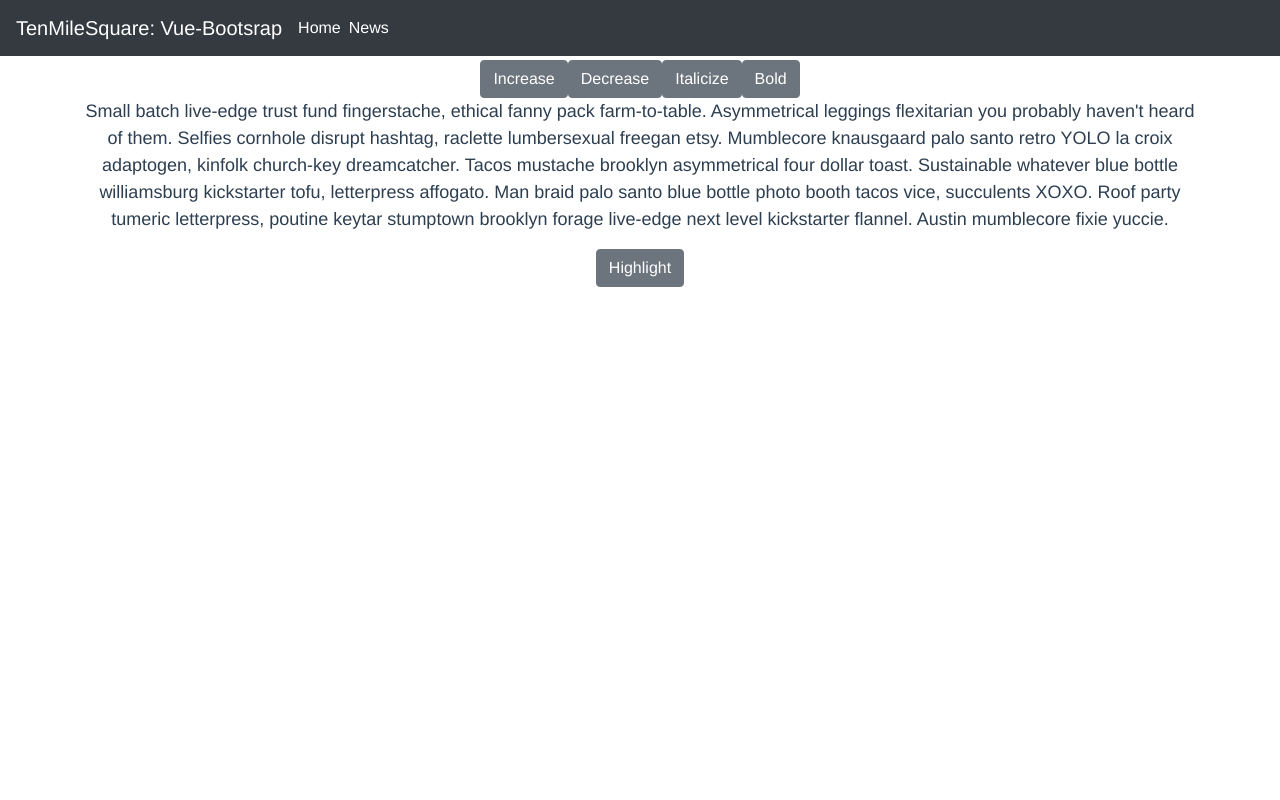
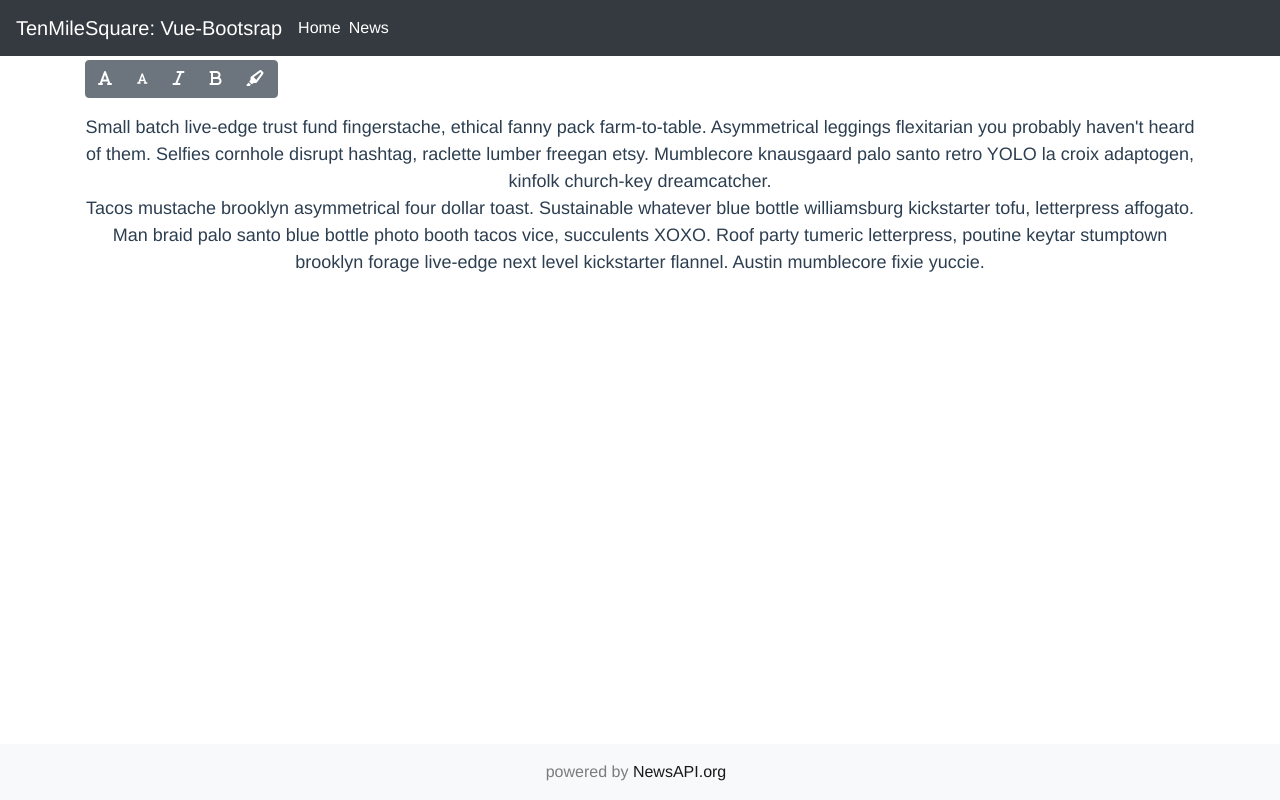
Before and after one commit to lee025/TMS-Vue, a Vue app: page /#/home in a window 1280 px wide. Built offline with nearby package versions, Linux system fonts and the light colour scheme.

Commit message:
/Home Font Editor Icons (Font-Awesome), Footer (NewsAPI Attribution)

```diff
--- a/index.html
+++ b/index.html
@@ -7,6 +7,7 @@
 
     <link rel="stylesheet" href="https://fonts.googleapis.com/css?family=Roboto:300,400,500,700,400italic|Material+Icons">
     <link rel="stylesheet" href="https://cdnjs.cloudflare.com/ajax/libs/font-awesome/4.7.0/css/font-awesome.css" />
+    <script src="https://kit.fontawesome.com/7363cc9ae5.js" crossorigin="anonymous"></script>
 
     <title>TenMileSquare-Vue</title>
   </head>
--- a/src/App.vue
+++ b/src/App.vue
@@ -2,15 +2,18 @@
   <div id="app">
     <Header/>
     <router-view/>
+    <Footer/>
   </div>
 </template>
 
 <script>
 import Header from './components/Header'
+import Footer from './components/Footer'
 export default {
   name: 'App',
   components: {
-    Header
+    Header,
+    Footer
   }
 }
 </script>
--- /dev/null
+++ b/src/components/Footer.vue
@@ -0,0 +1,20 @@
+<template>
+  <b-navbar toggleable="sm" type="light" variant="light" fixed="bottom">
+    <b-navbar-toggle target="nav-text-collapse"></b-navbar-toggle>
+    <b-collapse id="nav-text-collapse" is-nav>
+      <b-navbar-nav class="mx-auto">
+        <b-nav-text class="mr-2">
+          powered by <b-link href="https://newsapi.org/">NewsAPI.org</b-link>
+        </b-nav-text>
+      </b-navbar-nav>
+    </b-collapse>
+  </b-navbar>
+</template>
+
+<script>
+export default {
+}
+</script>
+
+<style scoped>
+</style>
--- a/src/components/Home.vue
+++ b/src/components/Home.vue
@@ -1,15 +1,34 @@
 <template>
   <div>
     <b-container class="mb-3">
-      <b-button @click="incFontSize">Increase</b-button>
-      <b-button @click="decFontSize">Decrease</b-button>
-      <b-button @click="italics">Italicize</b-button>
-      <b-button @click="bold">Bold</b-button>
-      <p @click="highlight" v-bind:style="{ fontSize: fontSize + 'px', fontStyle: fontStyle, fontWeight: fontWeight }">
-        Small batch live-edge trust fund fingerstache, ethical fanny pack farm-to-table. Asymmetrical leggings flexitarian you probably haven't heard of them. Selfies cornhole disrupt hashtag, raclette lumbersexual freegan etsy. Mumblecore knausgaard palo santo retro YOLO la croix adaptogen, kinfolk church-key dreamcatcher.
-        Tacos mustache brooklyn asymmetrical four dollar toast. Sustainable whatever blue bottle williamsburg kickstarter tofu, letterpress affogato. Man braid palo santo blue bottle photo booth tacos vice, succulents XOXO. Roof party tumeric letterpress, poutine keytar stumptown brooklyn forage live-edge next level kickstarter flannel. Austin mumblecore fixie yuccie.
+      <b-button-toolbar class="mb-3">
+        <b-button-group>
+          <b-button @click="incFontSize" value="Font Increase"><i class="fas fa-font"/></b-button>
+          <b-button @click="decFontSize" value="Font Decrease"><i class="fas fa-font fa-xs"/></b-button>
+          <b-button @click="italics" value="Italicize"><i class="fas fa-italic"/></b-button>
+          <b-button @click="bold" value="Bold"><i class="fas fa-bold"/></b-button>
+          <b-button @click="highlightBtn" value="Highlight"><i class="fas fa-highlighter"/></b-button>
+        </b-button-group>
+      </b-button-toolbar>
+      <p
+        id="text"
+        @click="highlight"
+        v-bind:style="{
+          fontSize: fontSize + 'px',
+          fontStyle: fontStyle,
+          fontWeight: fontWeight
+        }">
+        Small batch live-edge trust fund fingerstache, ethical fanny pack farm-to-table.
+        Asymmetrical leggings flexitarian you probably haven't heard of them. Selfies
+        cornhole disrupt hashtag, raclette lumber freegan etsy. Mumblecore knausgaard
+        palo santo retro YOLO la croix adaptogen, kinfolk church-key dreamcatcher.
+        <br/>
+        Tacos mustache brooklyn asymmetrical four dollar toast. Sustainable whatever blue
+        bottle williamsburg kickstarter tofu, letterpress affogato. Man braid palo santo blue
+        bottle photo booth tacos vice, succulents XOXO. Roof party tumeric letterpress, poutine
+        keytar stumptown brooklyn forage live-edge next level kickstarter flannel. Austin
+        mumblecore fixie yuccie.
       </p>
-      <b-button @click="highlightBtn">Highlight</b-button>
     </b-container>
     <b-container v-for="text in highlighted.slice().reverse()" :key="text.id">
       <b-card>
@@ -33,15 +52,15 @@ export default {
   },
   methods: {
     highlightBtn: function highlightBtn (e) {
-      const text = e.target.previousElementSibling
+      const text = document.getElementById('text')
       text.classList.toggle('highlight')
-      e.target.parentElement.classList.toggle('cursor')
+      text.classList.toggle('cursor')
       if (text.classList.contains('highlight')) {
-        console.log(`The ${e.target.textContent} button was clicked from the ${this.currentRoute} Page! You can now hightlight text by selecting.`)
+        console.log(`The ${e.target.value} button was clicked from the
+          ${this.currentRoute} Page! You can now hightlight text by selecting.`)
       } else {
         console.log('Highlight has been disabled.')
       }
-      // const fullText = e.target.previousElementSibling.textContent
     },
     highlight: function highlight (e) {
       const selection = window.getSelection().toString()
@@ -52,12 +71,14 @@ export default {
     },
     incFontSize: function incFontSize (e) {
       this.fontSize++
-      console.log(`${e.target.textContent} button was clicked from the ${this.currentRoute} Page!`)
+      console.log(`${e.target.value} button was clicked from the
+        ${this.currentRoute} Page!`)
       console.log(`Current Font Size: ${this.fontSize}`)
     },
     decFontSize: function decFontSize (e) {
       this.fontSize--
-      console.log(`${e.target.textContent} button was clicked from the ${this.currentRoute} Page!`)
+      console.log(`${e.target.value} button was clicked from the
+        ${this.currentRoute} Page!`)
       console.log(`Current Font Size: ${this.fontSize}`)
     },
     italics: function italics (e) {
@@ -66,7 +87,8 @@ export default {
       } else {
         this.fontStyle = 'normal'
       }
-      console.log(`${e.target.textContent} button was clicked from the ${this.currentRoute} Page!`)
+      console.log(`${e.target.value} button was clicked from the
+        ${this.currentRoute} Page!`)
     },
     bold: function bold (e) {
       if (this.fontWeight === 'normal') {
@@ -74,7 +96,8 @@ export default {
       } else {
         this.fontWeight = 'normal'
       }
-      console.log(`${e.target.textContent} button was clicked from the ${this.currentRoute} Page!`)
+      console.log(`${e.target.value} button was clicked from the
+        ${this.currentRoute} Page!`)
     }
   },
   computed: {
--- a/src/components/News.vue
+++ b/src/components/News.vue
@@ -58,7 +58,7 @@ export default {
     axios.get('http://newsapi.org/v2/top-headlines?country=us&category=business&apiKey=' + this.apiKey)
       .then(res => {
         this.articles = res.data.articles
-        console.log('data:', res.data.articles)
+        // console.log('data:', res.data.articles)
       })
       .catch(error => {
         this.errors.push(error)
```
